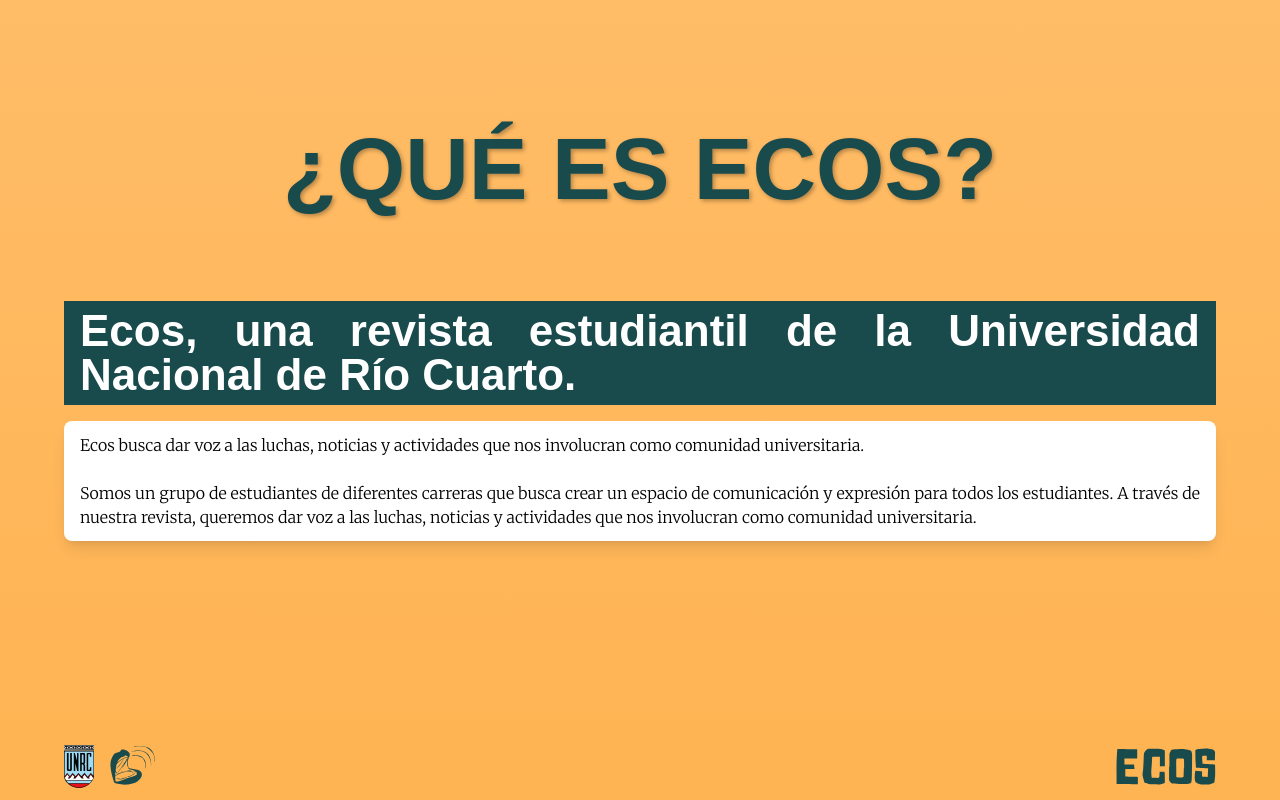
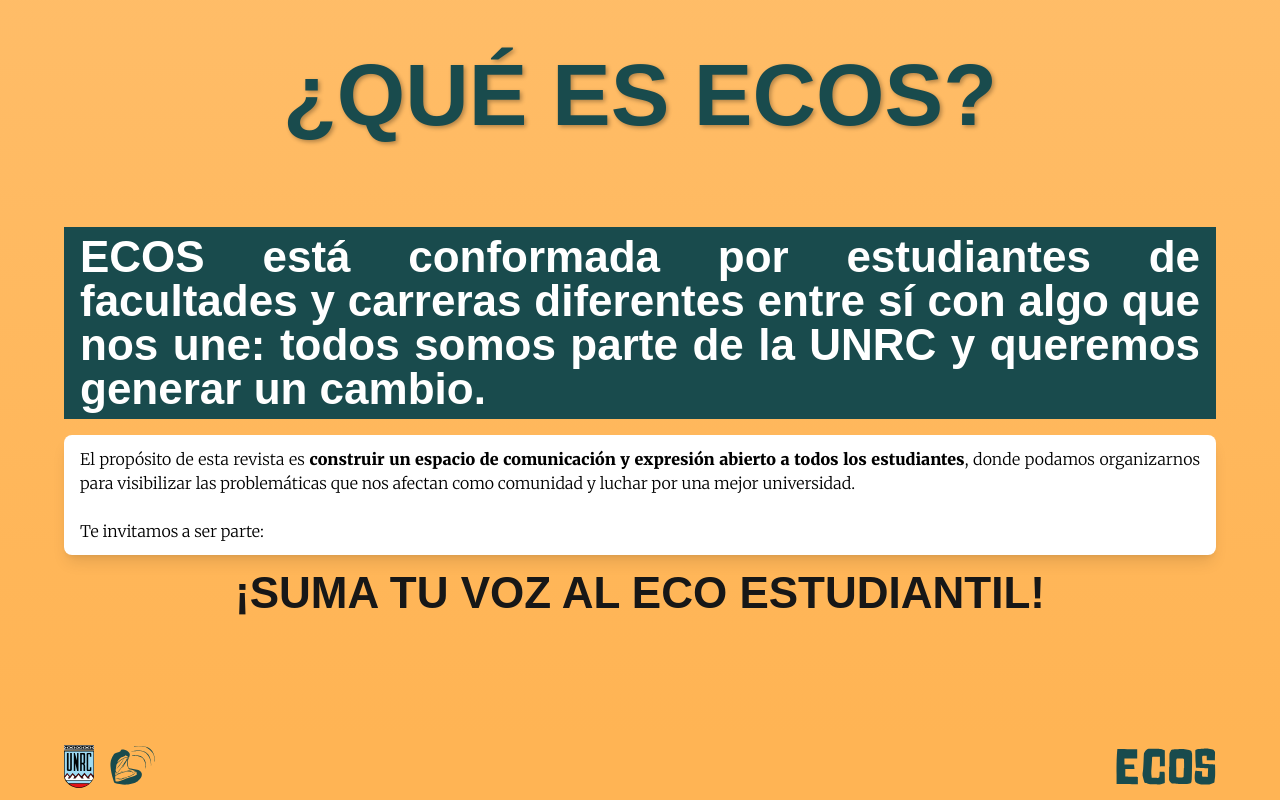
Before and after one commit to ecosunrc/ecosunrc.github.io, a Next.js app: page / in a window 1280 px wide. Shown: the part 2467-3267 px from the top of the page. Built offline with nearby package versions, Linux system fonts and the light colour scheme; a web font is replaced by a local one.

Commit message:
fixs about us

```diff
--- a/src/app/seccion/[section]/page.tsx
+++ b/src/app/seccion/[section]/page.tsx
@@ -3,8 +3,12 @@
 import GalleryCard from '@/components/cards/GalleryCard';
 import { sectionsData } from './data';
 
-export default function SectionPage({ params }: any) {
-  const { section } = params as { section: string };
+interface PageProps {
+  params: Promise<{ section: string }>;
+}
+
+export default async function SectionPage({ params }: PageProps) {
+  const { section } = await params;
 
   const sectionData = sectionsData.find(
     (s) => s.sectionData.section.toLowerCase() === section.toLowerCase()
--- a/src/components/sections/AboutUs.tsx
+++ b/src/components/sections/AboutUs.tsx
@@ -8,14 +8,15 @@
       </h1>
       <div className='flex flex-col items-center gap-4 mt-6 mb-auto max-w-6xl'>
         <h3 className='text-justify text-white bg-base1 py-2 px-4'>
-          Ecos, una revista estudiantil de la Universidad Nacional de Río Cuarto.
+          <strong>ECOS</strong> está conformada por estudiantes de facultades y carreras diferentes entre sí con algo que nos une: <strong>todos somos parte de la UNRC y queremos generar un cambio.</strong>
         </h3>
         <p className='text-justify text-black py-3 bg-white rounded-lg shadow-lg px-4'>
-          Ecos busca dar voz a las luchas, noticias y actividades que nos involucran como comunidad universitaria.
+          El propósito de esta revista es <strong>construir un espacio de comunicación y expresión abierto a todos los estudiantes</strong>, donde podamos organizarnos para visibilizar las problemáticas que nos afectan como comunidad y luchar por una mejor universidad.
           <br />
           <br />
-          Somos un grupo de estudiantes de diferentes carreras que busca crear un espacio de comunicación y expresión para todos los estudiantes. A través de nuestra revista, queremos dar voz a las luchas, noticias y actividades que nos involucran como comunidad universitaria.
+          Te invitamos a ser parte:
         </p>
+        <h3 className='text-center'>¡SUMA TU VOZ AL ECO ESTUDIANTIL!</h3>
       </div>
     </>
   );
--- a/src/components/sections/Intro.tsx
+++ b/src/components/sections/Intro.tsx
@@ -8,9 +8,6 @@
       </h1>
       <p className='text-center text-black bg-white max-w-6xl px-4 py-6 rounded-lg shadow-lg'>
         Acá vas a encontrar un espacio de discusión, reflexión y creatividad, donde estudiantes compartimos luchas, noticias y actividades relacionadas con la universidad.
-        <br />
-        <br />
-        ¡Sumá tu voz al eco estudiantil!
       </p>
     </>
   );
```
